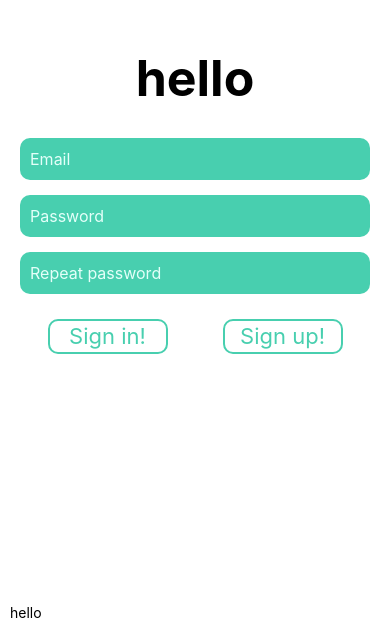
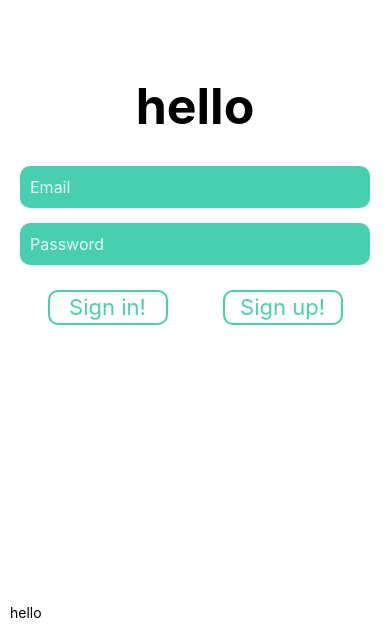
Before and after one commit to Shiket/Trolly, a React Native app: screen / in a window 390 px wide. Shown: the part 213-844 px from the top of the page. Built offline with nearby package versions, Linux system fonts and the light colour scheme.

Commit message:
SignInForm refactor

```diff
--- a/src/components/SignInForm/SignInForm.js
+++ b/src/components/SignInForm/SignInForm.js
@@ -1,10 +1,10 @@
-import React, { Component } from "react";
-import { TextInput, View, Text } from "react-native";
+import React from "react";
+import { TextInput, View, Text, KeyboardAvoidingView } from "react-native";
 import styles from "../../styles/AppStyles";
 
 const SignInForm = () => {
   return (
-    <View>
+    <KeyboardAvoidingView>
       <TextInput
         style={styles.formInput}
         placeholderTextColor="#E4FFF9"
@@ -20,18 +20,11 @@ const SignInForm = () => {
         placeholder="Password"
       />
 
-      <TextInput
-        style={styles.formInput}
-        placeholderTextColor="#E4FFF9"
-        label="Repeat passowrd"
-        placeholder="Repeat password"
-      />
-
       <View style={styles.buttonsWrapper}>
         <Text style={styles.button}>Sign in!</Text>
         <Text style={styles.button}>Sign up!</Text>
       </View>
-    </View>
+    </KeyboardAvoidingView>
   );
 };
 
```
Also changed, not shown: src/styles/AppStyles.js (+10 -10 lines).
